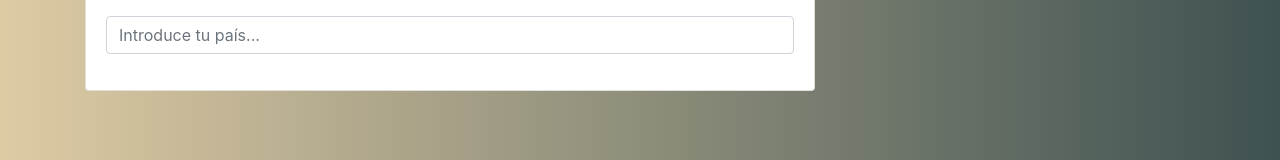
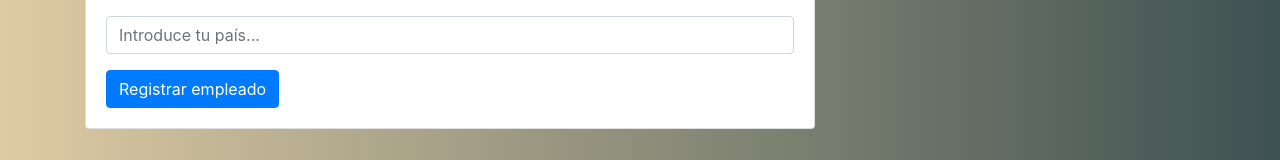
Before and after one commit to jesusdm22/crudAngular, an Angular app in the folder crudAngular/: page / in a window 1280 px wide. Shown: the part 347-507 px from the top of the page. Built offline with nearby package versions, Linux system fonts and the light colour scheme.

Commit message:
Creación boton

```diff
--- a/crudAngular/src/app/app.component.html
+++ b/crudAngular/src/app/app.component.html
@@ -26,6 +26,7 @@
           <div class="form-group">
             <input type="text" [(ngModel)]="empleadoSeleccionado.pais" placeholder="Introduce tu país..." class="form-control">
           </div>
+          <button (click)="addOrEdit()" class="btn btn-primary">Registrar empleado</button>
         </div>
       </div>
     </div>
```
